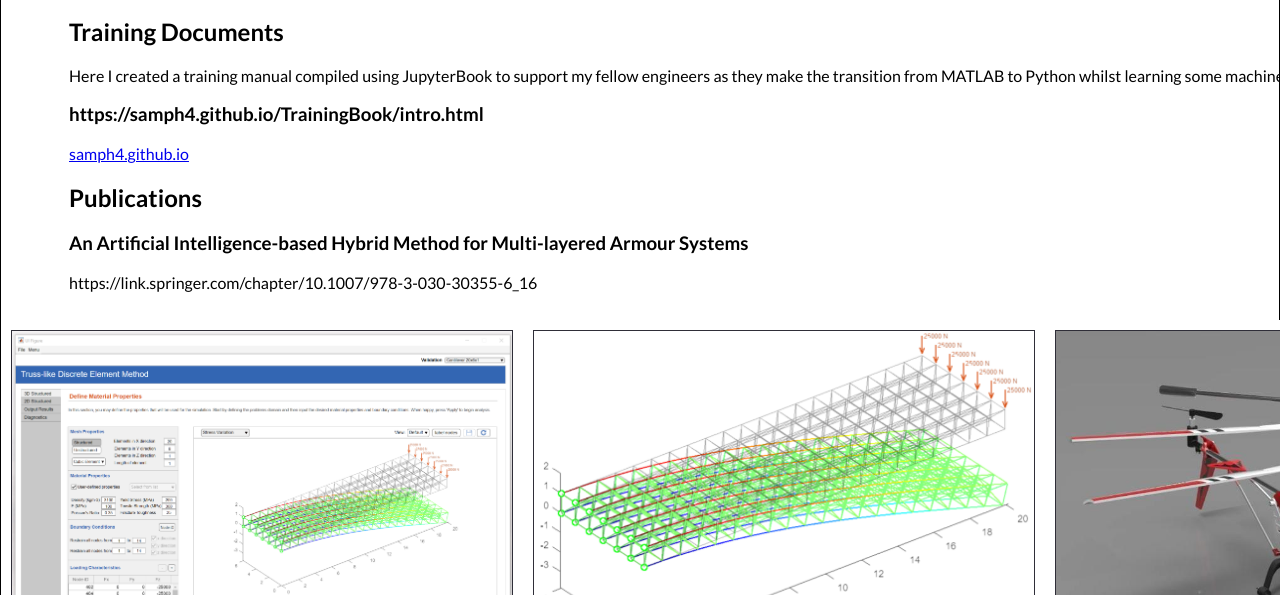
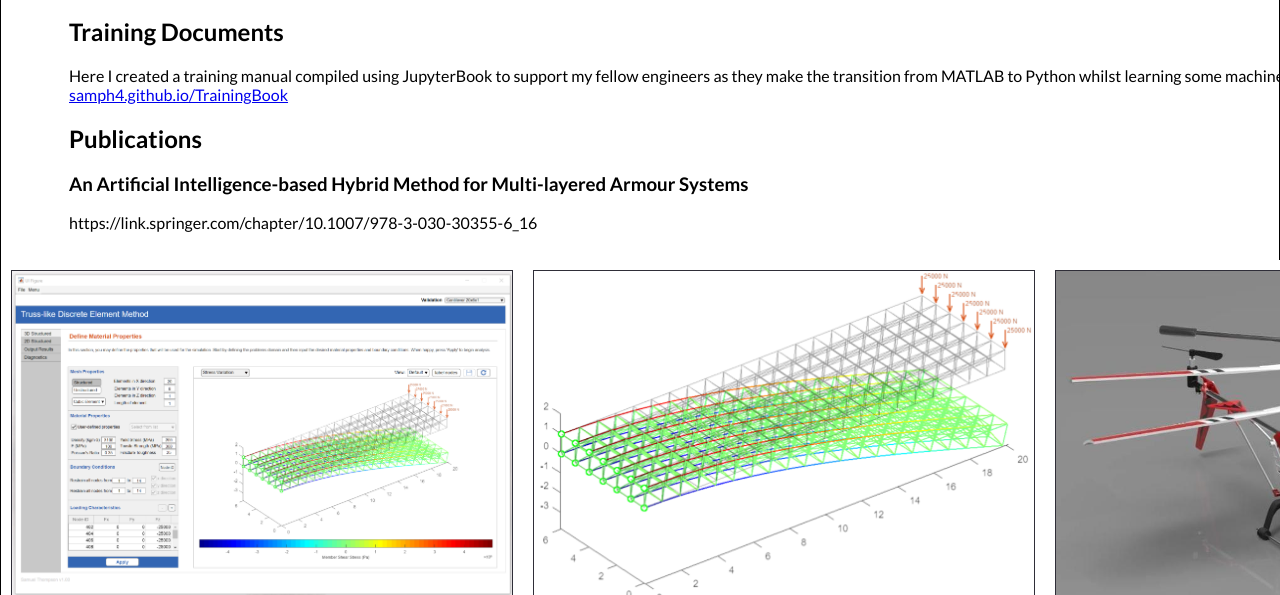
Before and after one commit to samph4/samph4.github.io, a plain HTML site: page portfolio.html in a window 1280 px wide. Shown: the part 205-800 px from the top of the page. Drawn offline with Linux system fonts and the light colour scheme.

Commit message:
Update portfolio.html

```diff
--- a/portfolio.html
+++ b/portfolio.html
@@ -72,8 +72,7 @@
 
                 <h2>Training Documents</h2>
                 Here I created a training manual compiled using JupyterBook to support my fellow engineers as they make the transition from MATLAB to Python whilst learning some machine learning along the way.
-                <h3>https://samph4.github.io/TrainingBook/intro.html</h3>
-                <a href="https://samph4.github.io/TrainingBook/intro.html">samph4.github.io</a>
+                <a href="https://samph4.github.io/TrainingBook/intro.html">samph4.github.io/TrainingBook</a>
 
                 <h2>Publications</h2>
 
```
